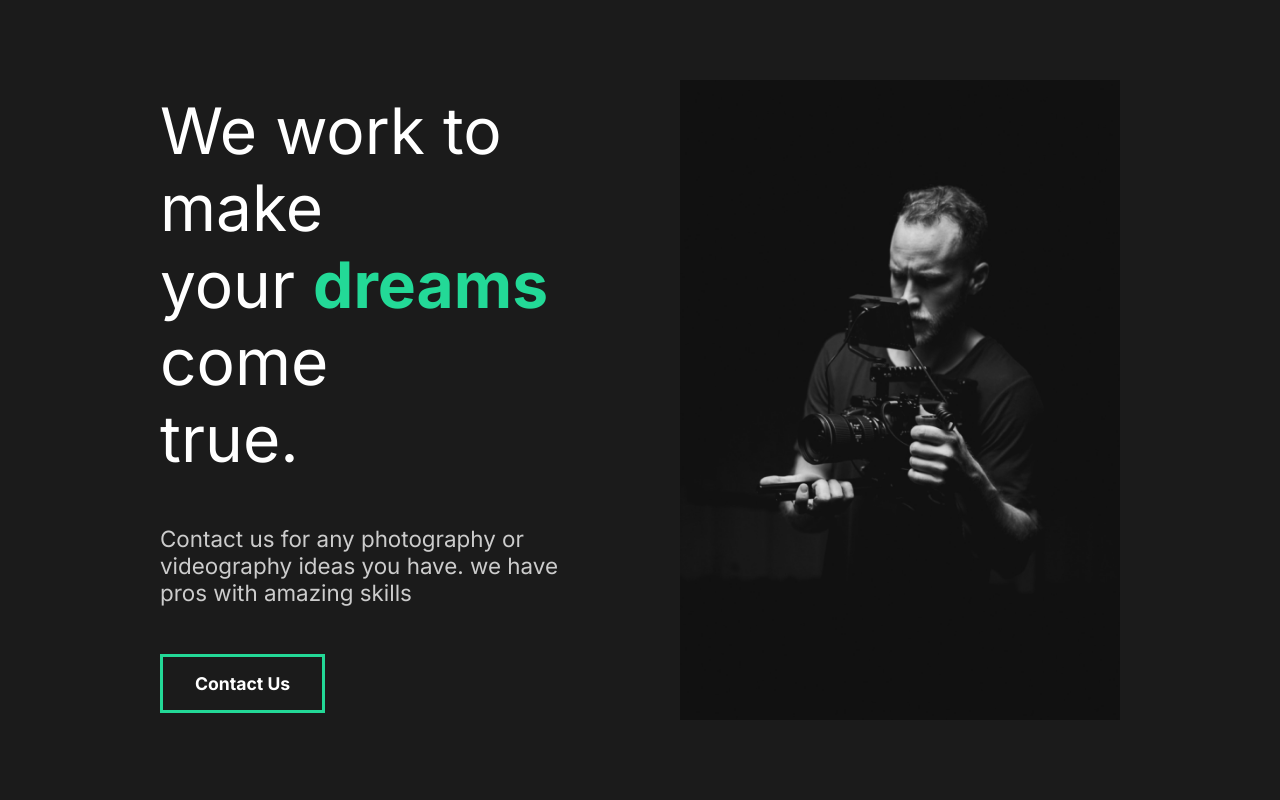
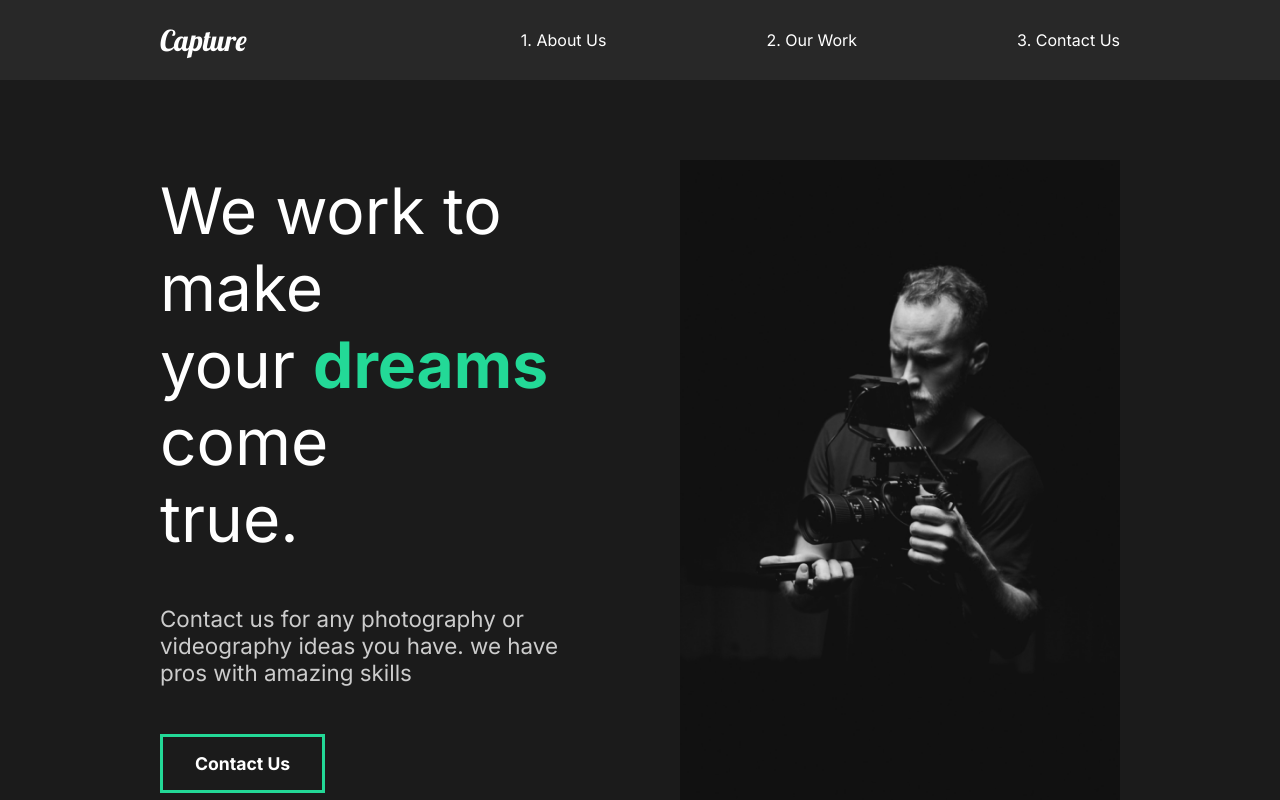
Before and after one commit to saarcohenn/sc-capture-portfolio, a React (Create React App) app: page / in a window 1280 px wide. Shown: the top 800 px of the page. Built offline with nearby package versions, Linux system fonts and the light colour scheme.

Commit message:
[Added] - Create Nav Component

```diff
--- a/src/App.js
+++ b/src/App.js
@@ -1,10 +1,12 @@
 import React from "react";
 import AboutUs from "./pages/AboutUs";
 import GlobalStyle from "./components/GlobalStyle";
+import Nav from "./components/Nav";
 
 function App() {
   return (
     <div className="App">
+      <Nav />
       <GlobalStyle />
       <AboutUs />
     </div>
--- /dev/null
+++ b/src/components/Nav.js
@@ -0,0 +1,55 @@
+import React from "react";
+import styled from "styled-components";
+
+const Nav = () => {
+  return (
+    <StyledNav>
+      <h1>
+        <a href="#" id="logo">
+          Capture
+        </a>
+      </h1>
+      <ul>
+        <li>
+          <a href="#">1. About Us</a>
+        </li>
+        <li>
+          <a href="#">2. Our Work</a>
+        </li>
+        <li>
+          <a href="#">3. Contact Us</a>
+        </li>
+      </ul>
+    </StyledNav>
+  );
+};
+
+const StyledNav = styled.nav`
+  min-height: 10vh;
+  display: flex;
+  margin: auto;
+  justify-content: space-between;
+  align-items: center;
+  padding: 1rem 10rem;
+  background: #282828;
+  a {
+    color: white;
+    text-decoration: none;
+  }
+  ul {
+    display: flex;
+    list-style: none;
+  }
+  li {
+    padding-left: 10rem;
+    position: relative;
+  }
+
+  #logo {
+    font-size: 1.8rem;
+    font-family: "lobster", cursive;
+    font-weight: lighter;
+  }
+`;
+
+export default Nav;
```
Also changed, not shown: 1 other file (tests, documents, lock files or other folders).
